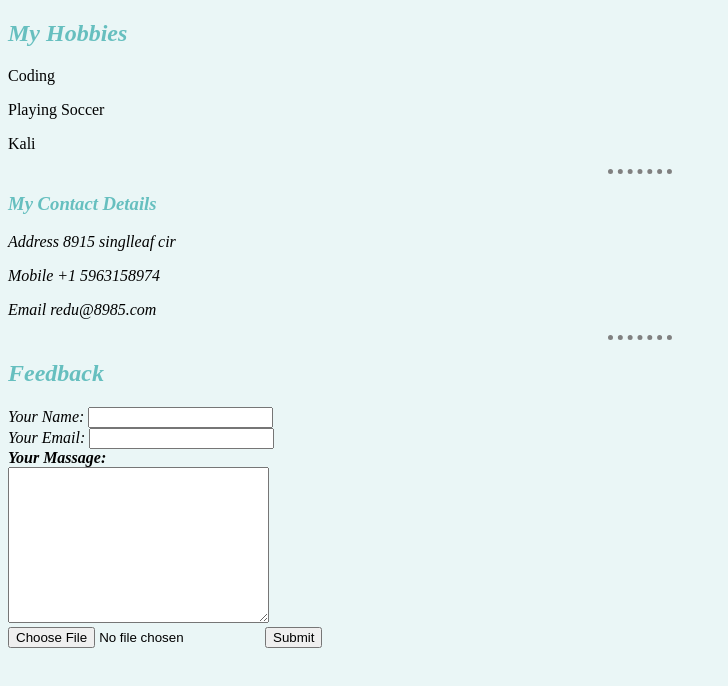
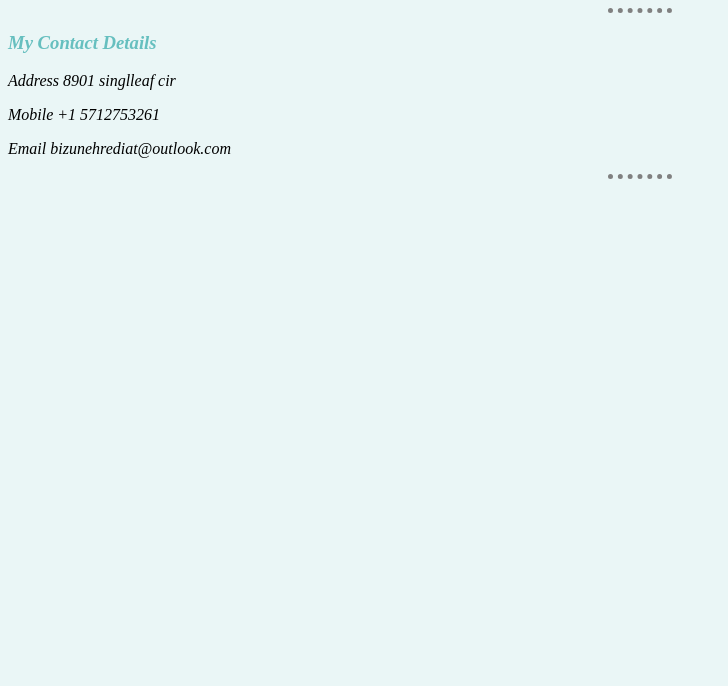
Before and after one commit to RedK21/CV, a plain HTML site: page Contact Me .html in a window 1280 px wide. Shown: the whole page, without its empty margins (0-728 px from the left). Drawn offline with Linux system fonts and the light colour scheme.

Commit message:
Add files via upload

```diff
--- a/Contact Me .html
+++ b/Contact Me .html
@@ -5,30 +5,16 @@
     <meta charset="utf-8">
     <title>Contact Me</title>
     <link rel="stylesheet" href="css/styles.css">
+    <link rel="icon" href="favicon.ico">
 </head>
 
 <body>
-        <h2><em>My Hobbies</em></h2>
-        <p>Coding</p>
-        <p>Playing Soccer</p>
-        <p>Kali</p>
-        <hr>
-    <h3><em>My Contact Details<em/></h3>
-        <p>Address 8915 singlleaf cir</p>
-        <p>Mobile +1 5963158974</p>
-        <p>Email redu@8985.com</p>
-        <hr>
-        <h2><em>Feedback</em></h2>
-<form action="mailto:bizu@gmail.com" method="post" enctype="text/plain">
-        <label for="name">Your Name: </label>
-        <input type="text" name="Your Name" value=""><br>
-        <label for="Email">Your Email: </label>
-        <input type="text" name="Your Email" value=""><br>
-        <label><strong>Your Massage:</strong></label><br>
-        <textarea name="Your Massage" rows="10" cols="30"></textarea><br>
-        <input type="file" id="Rediat" name="Rediat" accept="image/jpeg">
-        <input type="submit">
-</form>
+    <hr>
+    <h3><em>My Contact Details<em /></h3>
+    <p>Address 8901 singlleaf cir</p>
+    <p>Mobile +1 5712753261</p>
+    <p>Email bizunehrediat@outlook.com</p>
+    <hr>
 </body>
 
 </html>
```
